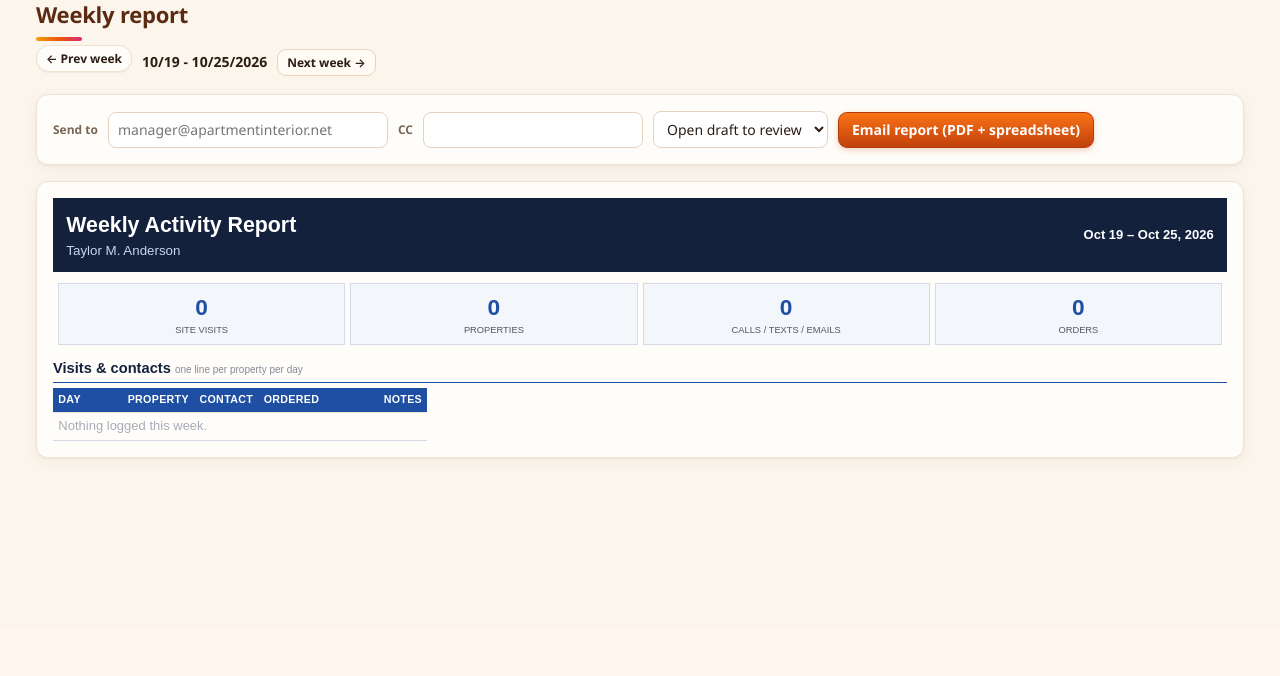
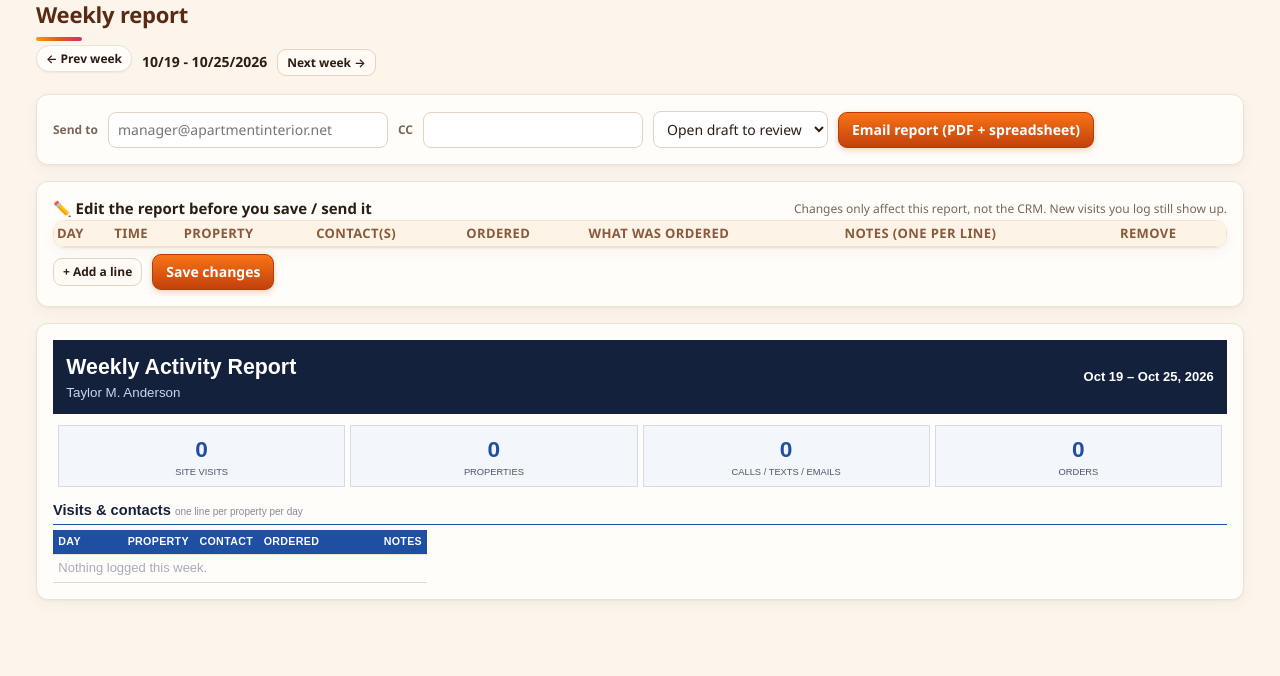
Before and after one commit to taylor223223/OrderFormApp, a Flask app: page /crm/report in a window 1280 px wide. Shown: the part 173-849 px from the top of the page. Before the commit the page ends 632 px from the top, so only its background shows below. Run offline with Flask 3, Linux system fonts and the light colour scheme; the visitor is signed in with stand-in values (Sample User, id 1); data comes from the database, SQL or seed files in the repository; data that the repository does not hold is empty.

Commit message:
v2.29.6: edit the weekly report before saving; property name only, no auto route reasons
- Edit table on the Weekly report page: day, time, property, contacts, ordered, what, notes; add or remove lines; Reset to CRM. Saved per week, applied on top of the CRM (new visits still flow in); PDF / spreadsheet / email use the edits
- Report shows just the property name; the planner's auto reasons (sales, last contact, last order, distance) are left out

Co-Authored-By: Claude Opus 5.5 <noreply@anthropic.com>
Claude-Session: https://claude.ai/code/session_01VgH4DLK9Z4tdydqi4Dk9it

```diff
--- a/orderapp/__init__.py
+++ b/orderapp/__init__.py
@@ -7,7 +7,7 @@ from flask import Flask, abort, request, session
 from . import db
 from .paths import data_dir, is_cloud, is_demo, resource_path
 
-__version__ = "2.29.5"
+__version__ = "2.29.6"
 
 
 def _secret_key():
--- a/orderapp/routes/crm.py
+++ b/orderapp/routes/crm.py
@@ -2,6 +2,7 @@
 import csv
 import io
 import os
+import re
 from datetime import date, datetime, timedelta
 
 from flask import Blueprint, abort, flash, redirect, render_template, request, send_file, session, url_for
@@ -372,7 +373,20 @@ def set_customer_status(cid):
 
 
 # ---------------------------------------------------------------- weekly report
-_NOISE = ("Added to route for", "Route stop")
+_NOISE = ("Added to route for", "Route stop", "On the way", "Estimating:")
+# reasons the route planner / Along the way attach to a suggested stop - not for the manager's report
+_AUTO_WHY = re.compile(r"(\$[\d,]+ last 12 mo|no order in \d+ days|last contact \d+ days ago|no contact logged|"
+                       r"never contacted|\bprospect\b|^Near .+\([\d.]+ mi\))", re.I)
+
+
+def _clean_note(v):
+    """Drop auto-generated route reasons ("Near X (1.2 mi): $5,000 last 12 mo, last contact 40 days ago")."""
+    v = (v or "").strip()
+    if not v or v.startswith(_NOISE) or v == "Order" or v.startswith("Order #"):
+        return ""
+    if _AUTO_WHY.search(v):        # a whole auto-written reason line
+        return ""
+    return v
 
 
 def _visit_rows(rows, orders):
@@ -415,9 +429,9 @@ def _visit_rows(rows, orders):
         for a in sorted(acts, key=lambda a: a["kind"] not in IN_PERSON):
             bits = []
             for v in (a["subject"], a["topics"], a["notes"], a["outcome"]):
-                v = (v or "").strip()
-                if v and not v.startswith(_NOISE) and v != "Order" and not v.startswith("Order #") and v not in bits:
-                    bits.append(v.replace("\n", "; "))
+                v = "; ".join(c for c in (_clean_note(ln) for ln in (v or "").split("\n")) if c)
+                if v and v not in bits:
+                    bits.append(v)
             if bits:
                 txt = " - ".join(bits)
                 if visited and a["kind"] not in IN_PERSON:
@@ -448,7 +462,8 @@ def _visit_rows(rows, orders):
         if visited:
             kinds.sort(key=lambda k: k != "Visit")
         lead = next((a for a in acts if a["kind"] in IN_PERSON), first)
-        out.append({"day": first["occurred_at"][:10], "time": lead["occurred_at"][11:16], "cid": first["customer_id"],
+        out.append({"key": f"{key[0]}|{key[1]}" if key[0] != "-" else f"a{key[1]}",
+                    "day": first["occurred_at"][:10], "time": lead["occurred_at"][11:16], "cid": first["customer_id"],
                     "cname": first["cname"] or "", "city": first["city"] or "", "mgmt": first["mgmt"] or "",
                     "where": next((a["location"] for a in acts if a["location"]), "") or "",
                     "kinds": kinds, "visited": visited, "contacts": contacts, "ordered": ordered,
@@ -484,12 +499,65 @@ def report_data(mon):
     open_tasks = q("""SELECT t.*, c.name AS cname FROM tasks t LEFT JOIN customers c ON c.id=t.customer_id
                       WHERE t.done=0 AND coalesce(t.due_date,'') <> '' AND t.due_date <= ? ORDER BY t.due_date""",
                    ((sun + timedelta(days=7)).isoformat(),))
-    return {"mon": mon, "sun": sun, "rows": rows, "visits": visits, "by_kind": by_kind,
+    visits, edited = apply_edits(mon, visits)
+    return {"mon": mon, "sun": sun, "rows": rows, "visits": visits, "by_kind": by_kind, "edited": edited,
             "people": sorted(people, key=lambda p: p[0]), "props": sorted(props), "orders": orders,
             "deals": deals_moved, "stops": stops, "tasks": open_tasks, "rep": setting("sales_rep"),
             "n_visits": sum(1 for v in visits if v["visited"]),
+            "n_props": len({v["cname"] for v in visits if v["cname"]}),
             "n_ordered": sum(1 for v in visits if v["ordered"] == "Yes"),
             "n_remote": sum(n for k, n in by_kind.items() if k in ("Call", "Text", "Email", "Voicemail"))}
+
+
+# ---- your edits to a week's report (names, notes, orders, extra lines) - kept per week, applied on top of
+# what the CRM has, so new visits logged later still show up
+EDIT_FIELDS = ("day", "time", "cname", "contacts", "ordered", "what", "notes")
+
+
+def _edit_key(mon):
+    return f"report_edit:{mon.isoformat()}"
+
+
+def load_edits(mon):
+    from ..db import loads
+    e = loads(setting(_edit_key(mon)) or "", {}) or {}
+    return {"rows": e.get("rows", {}), "deleted": e.get("deleted", []), "added": e.get("added", [])}
+
+
+def _blank(key):
+    return {"key": key, "day": "", "time": "", "cid": None, "cname": "", "city": "", "mgmt": "", "where": "",
+            "kinds": [], "visited": False, "contacts": [], "ordered": "", "what": "", "notes": [], "n": 0}
+
+
+def apply_edits(mon, visits):
+    e = load_edits(mon)
+    if not (e["rows"] or e["deleted"] or e["added"]):
+        return visits, False
+    out = []
+    for v in visits:
+        if v["key"] in e["deleted"]:
+            continue
+        v = dict(v, contacts=list(v["contacts"]), notes=list(v["notes"]))
+        v.update({k: val for k, val in e["rows"].get(v["key"], {}).items() if k in EDIT_FIELDS})
+        v["edited"] = v["key"] in e["rows"]
+        out.append(v)
+    for a in e["added"]:
+        v = _blank(a.get("key", "n"))
+        v.update({k: val for k, val in a.items() if k in EDIT_FIELDS})
+        v["visited"] = True
+        v["kinds"] = ["Visit"]
+        v["edited"] = True
+        out.append(v)
+    out.sort(key=lambda v: (v["day"] or "9999", v["time"] or ""))
+    return out, True
+
+
+def _row_from_form(f, key):
+    g = lambda n: (f.get(f"{key}__{n}") or "").strip()
+    return {"day": g("day"), "time": g("time"), "cname": g("cname"),
+            "contacts": [c.strip() for c in g("contacts").split(",") if c.strip()],
+            "ordered": g("ordered") if g("ordered") in ("Yes", "No") else "", "what": g("what"),
+            "notes": [ln.strip() for ln in g("notes").splitlines() if ln.strip()]}
 
 
 NAVY, BLUE, GREEN, LINE, SOFT = "#14213d", "#1f4fa3", "#2e7d32", "#d5dbe6", "#f3f6fb"
@@ -500,7 +568,7 @@ def report_html(dd):
     out = [f"""<table class="band"><tr><td class="bandl"><div class="t">Weekly Activity Report</div>
            <div class="s">{e(dd['rep'] or '')}</div></td>
            <td class="bandr">{dd['mon']:%b %d} &ndash; {dd['sun']:%b %d, %Y}</td></tr></table>"""]
-    tiles = [(dd["n_visits"], "Site visits"), (len(dd["props"]), "Properties"), (dd["n_remote"], "Calls / texts / emails"),
+    tiles = [(dd["n_visits"], "Site visits"), (dd["n_props"], "Properties"), (dd["n_remote"], "Calls / texts / emails"),
              (len(dd["orders"]), "Orders")]
     out.append('<table class="tiles"><tr>' + "".join(
         f'<td class="tile"><div class="num">{n}</div><div class="lbl">{lbl}</div></td>' for n, lbl in tiles)
@@ -516,9 +584,7 @@ def report_html(dd):
             dname = v["day"]
         show_day = dname if v["day"] != last_day else ""
         last_day = v["day"]
-        how = " + ".join(v["kinds"])
-        prop = (f"<b>{e(v['cname'])}</b>" if v["cname"] else "<i>No property</i>") + \
-               (f'<div class="sub">{e(v["city"])}</div>' if v["city"] else "") + f'<div class="kind">{e(how)}</div>'
+        prop = f"<b>{e(v['cname'])}</b>" if v["cname"] else "<i>No property</i>"
         if v["ordered"] == "Yes":
             ordc = f'<span class="yes">YES</span>' + (f'<div class="sub">{e(v["what"])}</div>' if v["what"] else "")
         elif v["ordered"] == "No":
@@ -598,12 +664,10 @@ def report_pdf(dd, path):
 def report_csv(dd):
     out = io.StringIO()
     w = csv.writer(out)
-    w.writerow(["Date", "Time", "Property", "City", "Mgmt Co", "Contact", "Interactions", "Visited", "Ordered",
-                "What was ordered", "Where", "Notes"])
+    w.writerow(["Date", "Time", "Property", "Contact", "Visited", "Ordered", "What was ordered", "Notes"])
     for v in dd["visits"]:
-        w.writerow([v["day"], v["time"], v["cname"], v["city"], v["mgmt"], "; ".join(v["contacts"]),
-                    " + ".join(v["kinds"]), "Yes" if v["visited"] else "No", v["ordered"], v["what"], v["where"],
-                    " | ".join(v["notes"])])
+        w.writerow([v["day"], v["time"], v["cname"], "; ".join(v["contacts"]), "Yes" if v["visited"] else "No",
+                    v["ordered"], v["what"], " | ".join(v["notes"])])
     return out.getvalue().encode("utf-8-sig")
 
 
@@ -622,6 +686,49 @@ def report():
                            prev=(mon - timedelta(days=7)).isoformat(), nxt=(mon + timedelta(days=7)).isoformat(),
                            report_to=setting("report_to"), report_cc=setting("report_cc"),
                            provider=setting("email_provider"))
+
+
+@bp.route("/crm/report/edit", methods=["POST"])
+@login_required
+def report_edit():
+    import json
+    from ..db import set_setting
+    mon = _report_week()
+    f = request.form
+    if f.get("reset"):
+        set_setting(_edit_key(mon), "")
+        flash("Report reset to what's in the CRM.", "ok")
+        return redirect(url_for("crm.report", week=mon.isoformat()))
+    e = load_edits(mon)
+    # what the CRM alone would give, to keep only the lines you actually changed
+    raw = {v["key"]: v for v in _visit_rows(
+        q("""SELECT a.*, c.name AS cname, c.city, c.mgmt FROM activities a LEFT JOIN customers c ON c.id=a.customer_id
+             WHERE substr(a.occurred_at,1,10) BETWEEN ? AND ? ORDER BY a.occurred_at, a.id""",
+          (mon.isoformat(), (mon + timedelta(days=6)).isoformat())),
+        q("SELECT o.* FROM orders o WHERE substr(o.created,1,10) BETWEEN ? AND ?",
+          (mon.isoformat(), (mon + timedelta(days=6)).isoformat())))[0]}
+    rows, deleted, added = dict(e["rows"]), list(e["deleted"]), []
+    for key in f.getlist("keys"):
+        if f.get(f"{key}__del"):
+            if key in raw and key not in deleted:
+                deleted.append(key)
+            rows.pop(key, None)
+            continue
+        new = _row_from_form(f, key)
+        if key in raw:
+            base = raw[key]
+            diff = {k: v for k, v in new.items() if v != base.get(k)}
+            if diff:
+                rows[key] = diff
+            else:
+                rows.pop(key, None)
+        elif any(new[k] for k in ("cname", "contacts", "notes", "what")):
+            added.append(dict(new, key=key if key.startswith("n") else f"n{len(added)}"))
+    for i, a in enumerate(added):
+        a["key"] = f"n{i}"
+    set_setting(_edit_key(mon), json.dumps({"rows": rows, "deleted": deleted, "added": added}))
+    flash("Report changes saved. View PDF / email use them. (The CRM itself isn't changed.)", "ok")
+    return redirect(url_for("crm.report", week=mon.isoformat()))
 
 
 @bp.route("/crm/report/file/<kind>")
--- a/orderapp/templates/crm_report.html
+++ b/orderapp/templates/crm_report.html
@@ -8,6 +8,25 @@
 <label style="margin:0">CC</label><input name="cc" value="{{ report_cc }}" style="max-width:220px">
 <select name="mode" style="width:auto"><option value="review">Open draft to review</option>{% if provider != 'eml' %}<option value="send">Send now</option>{% endif %}</select>
 <button class="btn primary">Email report (PDF + spreadsheet)</button></form>
-<style>{{ report_css|safe }} .report .grid th{color:#fff}</style>
+<form method="post" action="{{ url_for('crm.report_edit') }}" class="card" id="repedit"><input type="hidden" name="week" value="{{ mon.isoformat() }}">
+<div class="row" style="justify-content:space-between"><h3 style="margin:0">✏️ Edit the report before you save / send it</h3>
+<span class="small muted">{% if dd.edited %}<b>Edited</b> - {% endif %}Changes only affect this report, not the CRM. New visits you log still show up.</span></div>
+<div class="tablewrap"><table class="edtab"><tr><th>Day</th><th>Time</th><th>Property</th><th>Contact(s)</th><th>Ordered</th><th>What was ordered</th><th>Notes (one per line)</th><th title="Leave this line off the report">Remove</th></tr>
+{% for v in dd.visits %}{% set k = v.key %}<tr>
+<td><input type="hidden" name="keys" value="{{ k }}"><input type="date" name="{{ k }}__day" value="{{ v.day }}"></td><td><input name="{{ k }}__time" value="{{ v.time }}" style="width:62px"></td>
+<td><input name="{{ k }}__cname" value="{{ v.cname }}" style="min-width:150px"></td>
+<td><input name="{{ k }}__contacts" value="{{ v.contacts|join(', ') }}" placeholder="Name, name" style="min-width:120px"></td>
+<td><select name="{{ k }}__ordered" style="width:auto"><option value="">—</option>{% for o in ['Yes', 'No'] %}<option {{ 'selected' if v.ordered == o }}>{{ o }}</option>{% endfor %}</select></td>
+<td><input name="{{ k }}__what" value="{{ v.what }}" style="min-width:140px"></td>
+<td><textarea name="{{ k }}__notes" rows="{{ [v.notes|length + 1, 2]|max }}" style="min-width:200px">{{ v.notes|join('\n') }}</textarea></td>
+<td style="text-align:center"><input type="checkbox" name="{{ k }}__del" value="1"></td></tr>{% endfor %}
+<tr id="addtpl" hidden><td><input type="date" data-n="day" value="{{ mon.isoformat() }}"></td><td><input data-n="time" style="width:62px"></td><td><input data-n="cname" placeholder="Property" style="min-width:150px"></td><td><input data-n="contacts" style="min-width:120px"></td>
+<td><select data-n="ordered" style="width:auto"><option value="">—</option><option>Yes</option><option>No</option></select></td><td><input data-n="what" style="min-width:140px"></td><td><textarea data-n="notes" rows="1" style="min-width:200px"></textarea></td><td></td></tr>
+</table></div>
+<div class="row" style="margin-top:6px"><button type="button" class="btn sm" id="addline">+ Add a line</button><button class="btn primary">Save changes</button>
+{% if dd.edited %}<button class="btn sm" name="reset" value="1" onclick="return confirm('Throw away your edits and rebuild this report from the CRM?')">Reset to CRM</button>{% endif %}</div></form>
+<script>(function(){let n=0;document.getElementById('addline').onclick=()=>{const t=document.getElementById('addtpl'),r=t.cloneNode(true);r.hidden=false;r.removeAttribute('id');const k='new'+(n++);
+r.querySelectorAll('[data-n]').forEach(el=>{el.name=k+'__'+el.dataset.n;});const h=document.createElement('input');h.type='hidden';h.name='keys';h.value=k;r.firstElementChild.appendChild(h);t.parentNode.insertBefore(r,t);};})();</script>
+<style>{{ report_css|safe }} .report .grid th{color:#fff} .edtab{border-collapse:collapse;width:100%} .edtab th,.edtab td{padding:3px;vertical-align:top;text-align:left;font-size:13px} .edtab input,.edtab textarea{width:100%}</style>
 <div class="card report">{{ html|safe }}</div>
 {% endblock %}
```
Also changed, not shown: tests/test_v2294.py (+91 -0 lines).
